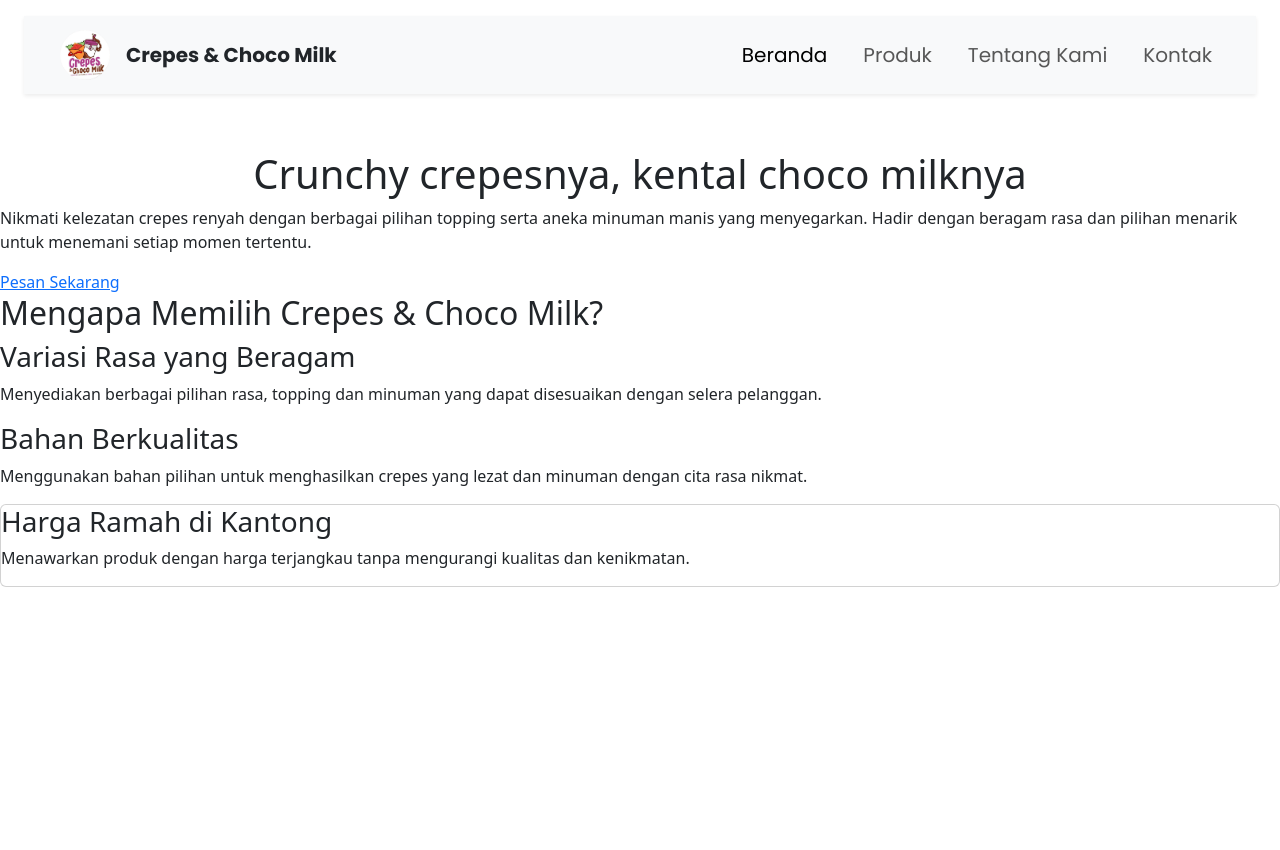
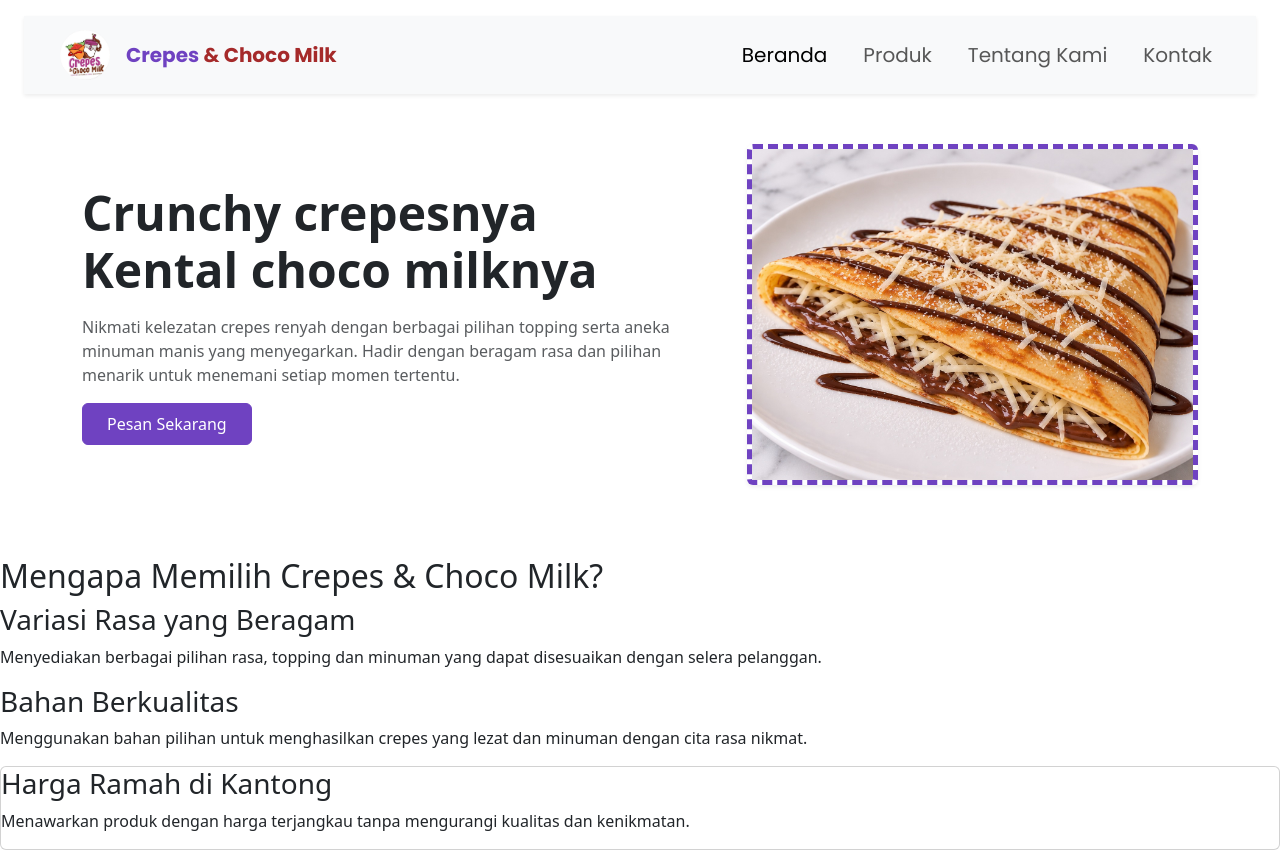
Before and after one commit to ajuss3616-star/Project-Website-UMKM-3, a plain HTML site: page index.html in a window 1280 px wide. Before the commit the page ends 800 px from the top, so only its background shows below. Drawn offline with nearby package versions, Linux system fonts and the light colour scheme.

Commit message:
perubahan landing page

```diff
--- a/css/style.css
+++ b/css/style.css
@@ -59,10 +59,10 @@ nav ul li a{
     height: auto;
 }
 
-.hero{
-    margin-top: 150px;
+.ungu{
+    color: #6f42c1;
 }
 
-h1{
-    text-align: center;
+.coklat{
+    color: brown;
 }
--- a/index.html
+++ b/index.html
@@ -15,8 +15,8 @@
             <div class="container-fluid">
                 <img src="../Project-Website-UMKM-3/assets/img/logo.jpg" alt="Logo" class="logo me-2 me-md-3" width="50"
                     height="50">
-                <p class="d-none d-md-block fw-bold mt-3">
-                    Crepes & Choco Milk
+                <p class=" d-md-block fw-bold mt-3">
+                   <span class="ungu">Crepes</span> <span class="coklat"> & Choco Milk</span>
                 </p>
 
                 <button class="navbar-toggler border-0 shadow-none" type="button" data-bs-toggle="collapse"
@@ -37,19 +37,24 @@
         </nav>
     </header>
 
-    <section class="hero">
-        <div class="hero-text">
-            <h1>Crunchy crepesnya, kental choco milknya</h1>
-            <p>
-                Nikmati kelezatan crepes renyah dengan berbagai pilihan
-                topping serta aneka minuman manis yang menyegarkan.
-                Hadir dengan beragam rasa dan pilihan menarik untuk
-                menemani setiap momen tertentu.
-            </p>
+    <section class="container my-5 py-4 ">
+        <div class="row align-items-center g-4 mt-5">
+            <div class="col-12 col-md-7 text-center text-md-start">
+                <h1 class="fw-bold display-5">Crunchy crepesnya <br>
+                    Kental choco milknya</h1>
+                <p class="text-muted my-3">
+                    Nikmati kelezatan crepes renyah dengan berbagai pilihan topping serta aneka minuman manis yang
+                    menyegarkan. Hadir dengan beragam rasa dan pilihan menarik untuk menemani setiap momen tertentu.
+                </p>
+                <a href="produk.html" class="px-4 py-2 btn" style="background-color: #6f42c1; border-color: #6f42c1; color: white;">Pesan Sekarang</a>
+            </div>
+            <div class="col-12 col-md-5 text-center">
+                <img src="../Project-Website-UMKM-3/assets/img/hero.png" alt="Crepes"
+                    class="max-width: 500px; width: 100%; img-fluid rounded shadow-sm border border-5"
+                    style="border-style: dashed !important; border-color: #6f42c1 !important;">
+            </div>
+        </div>
 
-            <a href="produk.html" class="button">
-                Pesan Sekarang
-            </a>
         </div>
     </section>
 
```
Also changed, not shown: assets/img/hero.png (added).
